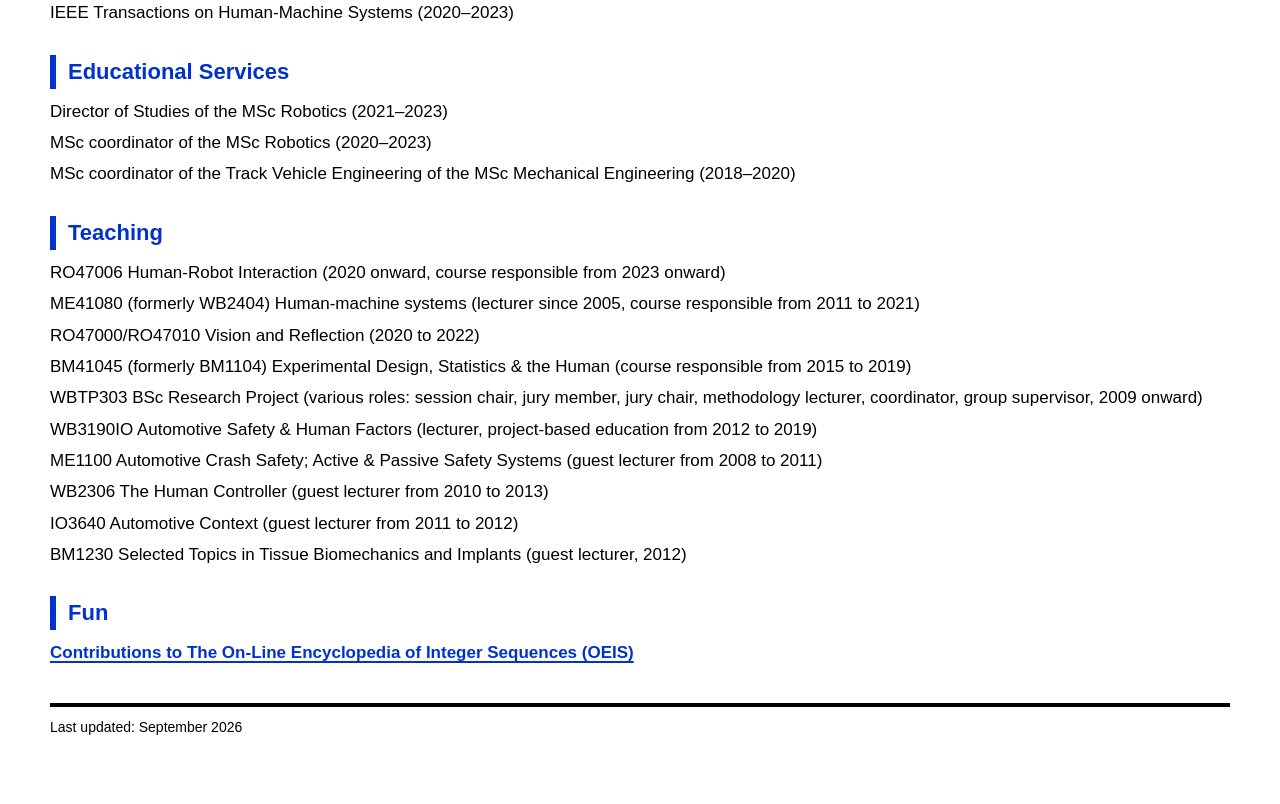
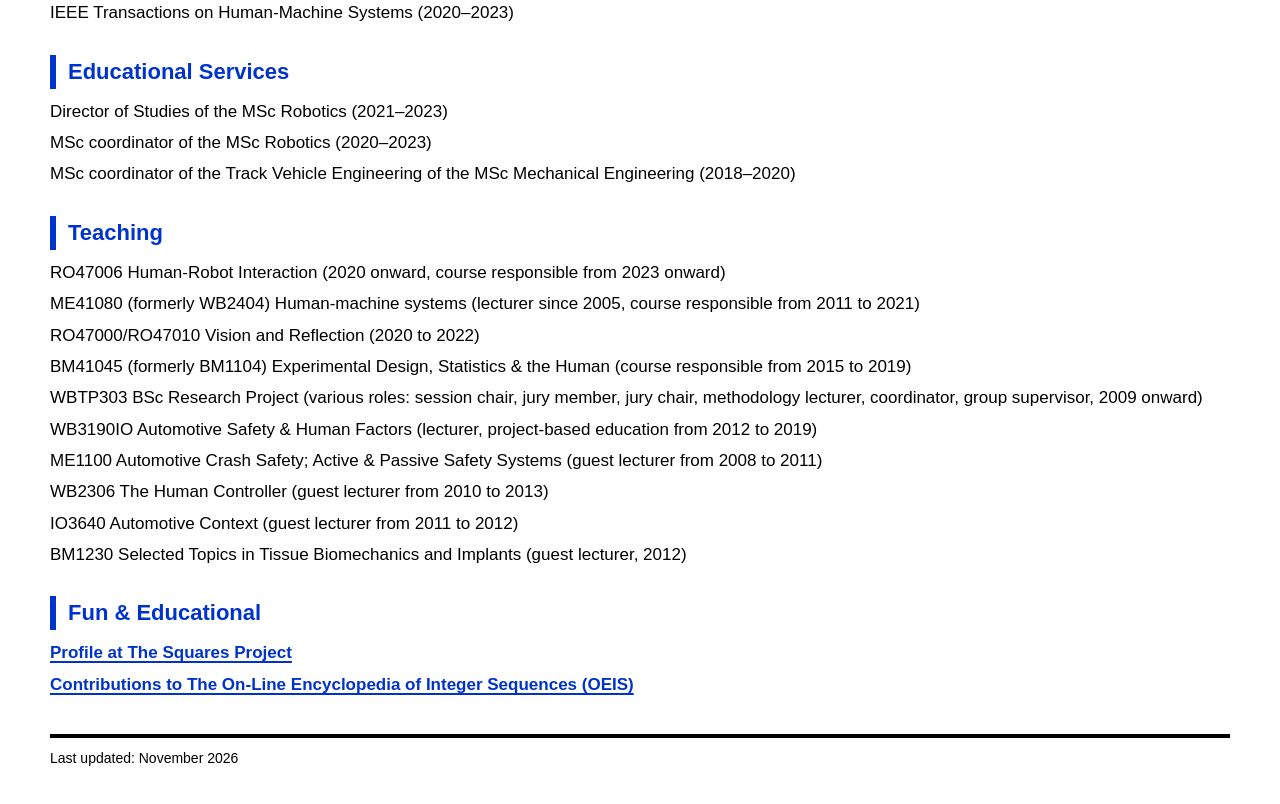
Before and after one commit to JoostdeWinter/joostdewinter.github.io, a plain HTML site: page index.html in a window 1280 px wide. Shown: the part 1670-2474 px from the top of the page. Drawn offline with Linux system fonts and the light colour scheme.

Commit message:
Rename Fun section to Fun & Educational and add The Squares Project profile link
Co-Authored-By: Claude Fable 5.2 <noreply@anthropic.com>
Claude-Session: https://claude.ai/code/session_01STkyfQHQhMqi9GxyoJHQgz

```diff
--- a/index.html
+++ b/index.html
@@ -147,12 +147,13 @@
     <li>BM1230 Selected Topics in Tissue Biomechanics and Implants (guest lecturer, 2012)</li>
   </ul>
 
-  <h2>Fun</h2>
+  <h2>Fun &amp; Educational</h2>
   <ul class="list">
+    <li><a href="https://squaremath.org/profiles/joost-de-winter.html">Profile at The Squares Project</a></li>
     <li><a href="https://oeis.org/search?q=%22joost+de+winter%22%7Cid%3AA030644&amp;sort=&amp;language=&amp;go=Search">Contributions to The On-Line Encyclopedia of Integer Sequences (OEIS)</a></li>
   </ul>
 
-  <footer>Last updated: September 2026</footer>
+  <footer>Last updated: November 2026</footer>
 </div>
 </body>
 </html>
```
